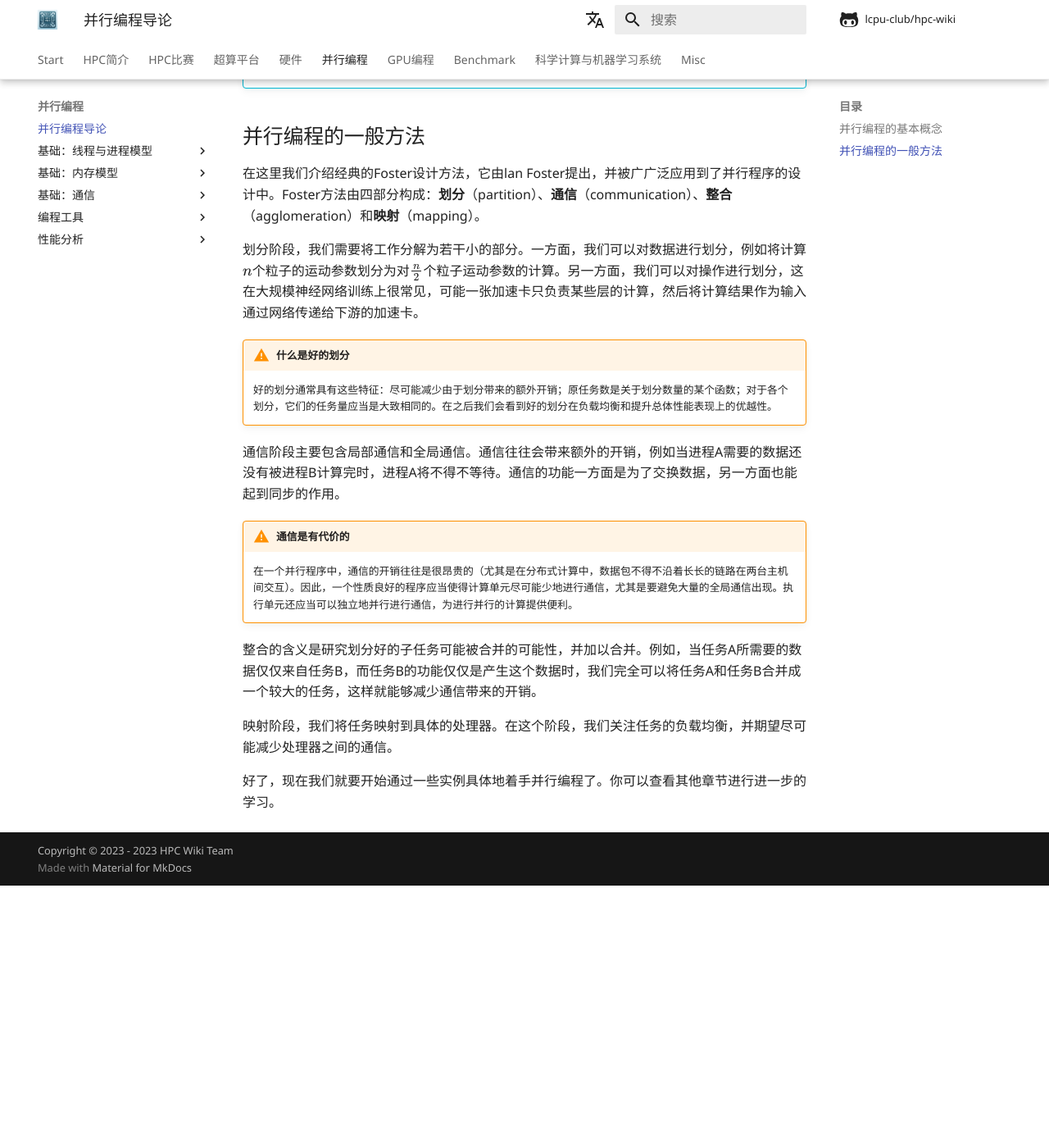
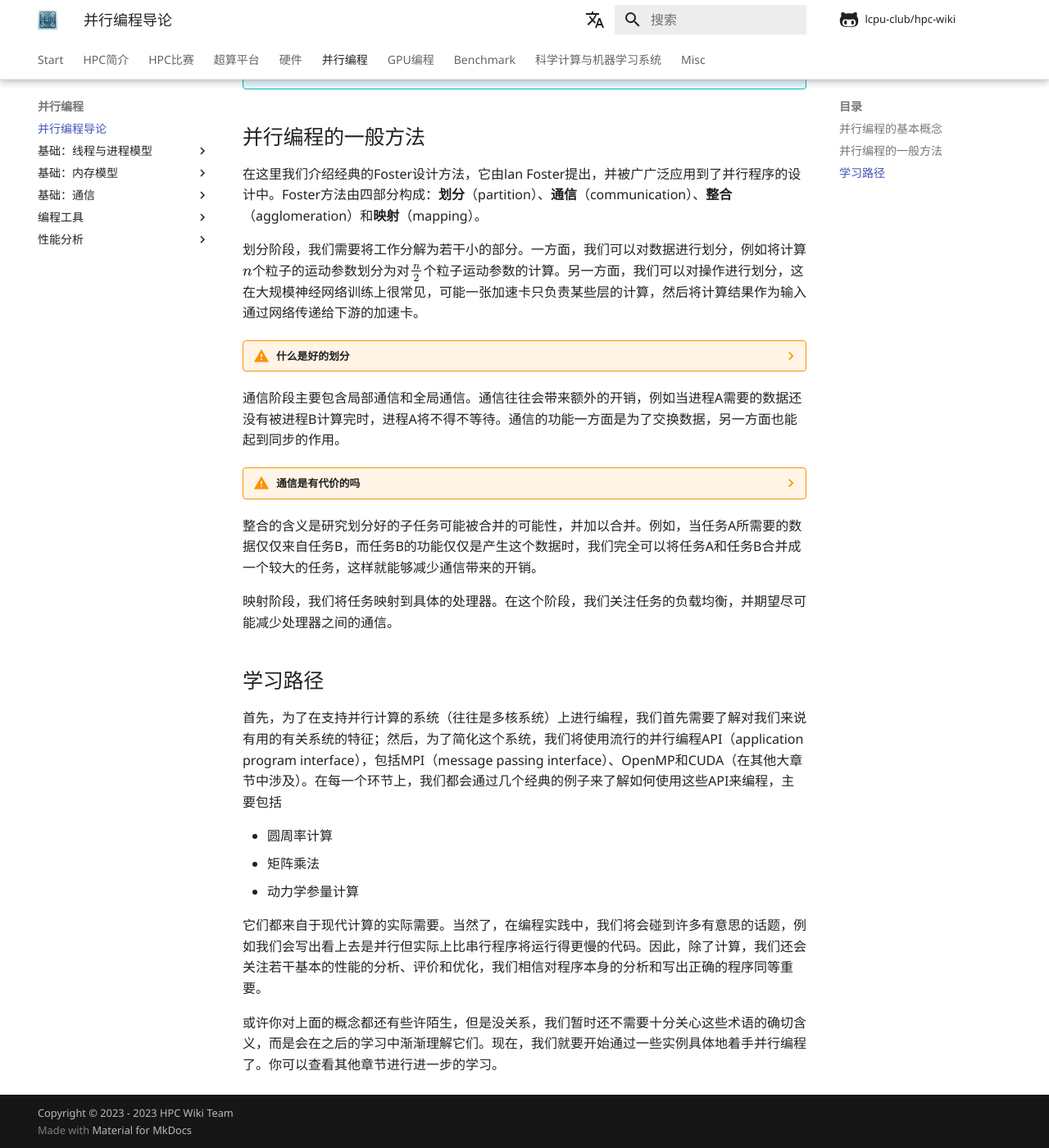
Before and after one commit to lcpu-club/hpc-wiki, an MkDocs documentation site: the page built from docs/zh/docs/parallel-programming/parallel-programming-intro.md, in a window 1280 px wide and 1400 px high, scrolled down 2276 px. Shown: the whole window at 82% size. Built offline with MkDocs 1.6.1 and Material for MkDocs 9.7.7, drawn with Linux system fonts in a browser that asks for light colours; formulas are drawn with MathJax 3; comment, search, counter and statistics services are not loaded; before the commit the page ends 3356 px from its top, so only the background shows below that; some of the changed text lies outside the part shown.

Commit message:
modified parallel-programming-intro; add learning path

````diff
--- a/docs/zh/docs/parallel-programming/parallel-programming-intro.md
+++ b/docs/zh/docs/parallel-programming/parallel-programming-intro.md
@@ -11,7 +11,7 @@
 
 ![40年来处理器性能进步示意图。](./images/intro-cpuperf.svg)
 
-图：40年来处理器性能进步示意图。2023年的数据经过估算，将其转化到4个核总的的平均表现上得出。2017年以前的数据由Hennessy和Patterson（2017）给出。
+图：40年来处理器性能进步示意图。1978-2018年的数据由Patterson和Hennessy（2017）给出，之后几年的数据是综合了Geekbench5和其他几个基准测试给出的大致值（具体的细节在这里我们不作过多描述）。2023年的数据经过估算，将其转化到4个核总的的平均表现上得出。
 
 所以，从单核转向多核，是人们迫不得已的选择。当前面临的情况是，处理器性能提升的速度放缓，根据Hennessy和Patterson等人的测算（2017），大约是每20年翻一番，而不是1986年到2003年期间的每1.5年翻一番。现实情况是
 
@@ -27,13 +27,14 @@
 
 我们来看一个最简单的例子。
 
-```c
-#include <stdio.h>
-int main(){
-  printf("Hello, world!\n");
-  return 0;
-}
-```
+=== "C语言"
+    ```c
+    #include <stdio.h>
+    int main(){
+        printf("Hello, world!\n");
+        return 0;
+    }
+    ```
 
 使用gcc可以很容易地将这段代码编译为可执行文件。像这样的文件在现代操作系统上运行时，操作系统会提供一种假象，好像系统上只有这个程序在运行。程序看上去是独占地使用处理器、主存和I/O设备；处理器看上去就像是在一条接一条地执行程序中的指令——这个假象是通过**进程**（process）这一抽象概念来实现的，而并发运行则是指不同进程之间的指令在处理器上交错运行。
 
@@ -45,7 +46,7 @@ int main(){
 
 当需要协同的执行单元分布在不同的计算机上（甚至是网络中的计算机），上面共享内存的方法就爱莫能助了。然而，这些执行单元可以通过网络在不同的主机之间传递消息。流行的消息传递库MPI（Message Passing Interface）提供了一组丰富的进程间通信原语，通过显式地在不同进程间发送或接收消息，来实现进程间的通信。特别地，这些进程还可以分布在遥远的世界角落中，通过网络可以完成分布式计算。
 
-!!! info "SETI@home"
+??? info "SETI@home：分布式计算分析天文观测结果"
     SETI@home是近几十年来影响最大的分布式计算应用。它从1999年5月17日开始运行，全世界的计算机都可以通过下载一个软件，参与到计算和分析射电望远镜的观测结果的工作中。
 
 ## 并行编程的一般方法
@@ -54,16 +55,26 @@ int main(){
 
 划分阶段，我们需要将工作分解为若干小的部分。一方面，我们可以对数据进行划分，例如将计算$n$个粒子的运动参数划分为对$\frac{n}{2}$个粒子运动参数的计算。另一方面，我们可以对操作进行划分，这在大规模神经网络训练上很常见，可能一张加速卡只负责某些层的计算，然后将计算结果作为输入通过网络传递给下游的加速卡。
 
-!!! warning "什么是好的划分"
+??? warning "什么是好的划分"
     好的划分通常具有这些特征：尽可能减少由于划分带来的额外开销；原任务数是关于划分数量的某个函数；对于各个划分，它们的任务量应当是大致相同的。在之后我们会看到好的划分在负载均衡和提升总体性能表现上的优越性。
 
 通信阶段主要包含局部通信和全局通信。通信往往会带来额外的开销，例如当进程A需要的数据还没有被进程B计算完时，进程A将不得不等待。通信的功能一方面是为了交换数据，另一方面也能起到同步的作用。
 
-!!! warning "通信是有代价的"
+??? warning "通信是有代价的吗"
     在一个并行程序中，通信的开销往往是很昂贵的（尤其是在分布式计算中，数据包不得不沿着长长的链路在两台主机间交互）。因此，一个性质良好的程序应当使得计算单元尽可能少地进行通信，尤其是要避免大量的全局通信出现。执行单元还应当可以独立地并行进行通信，为进行并行的计算提供便利。
 
 整合的含义是研究划分好的子任务可能被合并的可能性，并加以合并。例如，当任务A所需要的数据仅仅来自任务B，而任务B的功能仅仅是产生这个数据时，我们完全可以将任务A和任务B合并成一个较大的任务，这样就能够减少通信带来的开销。
 
 映射阶段，我们将任务映射到具体的处理器。在这个阶段，我们关注任务的负载均衡，并期望尽可能减少处理器之间的通信。
 
-好了，现在我们就要开始通过一些实例具体地着手并行编程了。你可以查看其他章节进行进一步的学习。
+## 学习路径
+
+首先，为了在支持并行计算的系统（往往是多核系统）上进行编程，我们首先需要了解对我们来说有用的有关系统的特征；然后，为了简化这个系统，我们将使用流行的并行编程API（application program interface），包括MPI（message passing interface）、OpenMP和CUDA（在其他大章节中涉及）。在每一个环节上，我们都会通过几个经典的例子来了解如何使用这些API来编程，主要包括
+
+- 圆周率计算
+- 矩阵乘法
+- 动力学参量计算
+
+它们都来自于现代计算的实际需要。当然了，在编程实践中，我们将会碰到许多有意思的话题，例如我们会写出看上去是并行但实际上比串行程序将运行得更慢的代码。因此，除了计算，我们还会关注若干基本的性能的分析、评价和优化，我们相信对程序本身的分析和写出正确的程序同等重要。
+
+或许你对上面的概念都还有些许陌生，但是没关系，我们暂时还不需要十分关心这些术语的确切含义，而是会在之后的学习中渐渐理解它们。现在，我们就要开始通过一些实例具体地着手并行编程了。你可以查看其他章节进行进一步的学习。
--- a/docs/zh/mkdocs.yml
+++ b/docs/zh/mkdocs.yml
@@ -148,6 +148,8 @@ markdown_extensions:
     - name: mermaid
       class: mermaid
       format: !!python/name:pymdownx.superfences.fence_code_format ''
+- pymdownx.tabbed:
+    alternate_style: true
 - pymdownx.tasklist:
     custom_checkbox: true
 - pymdownx.tilde
````
